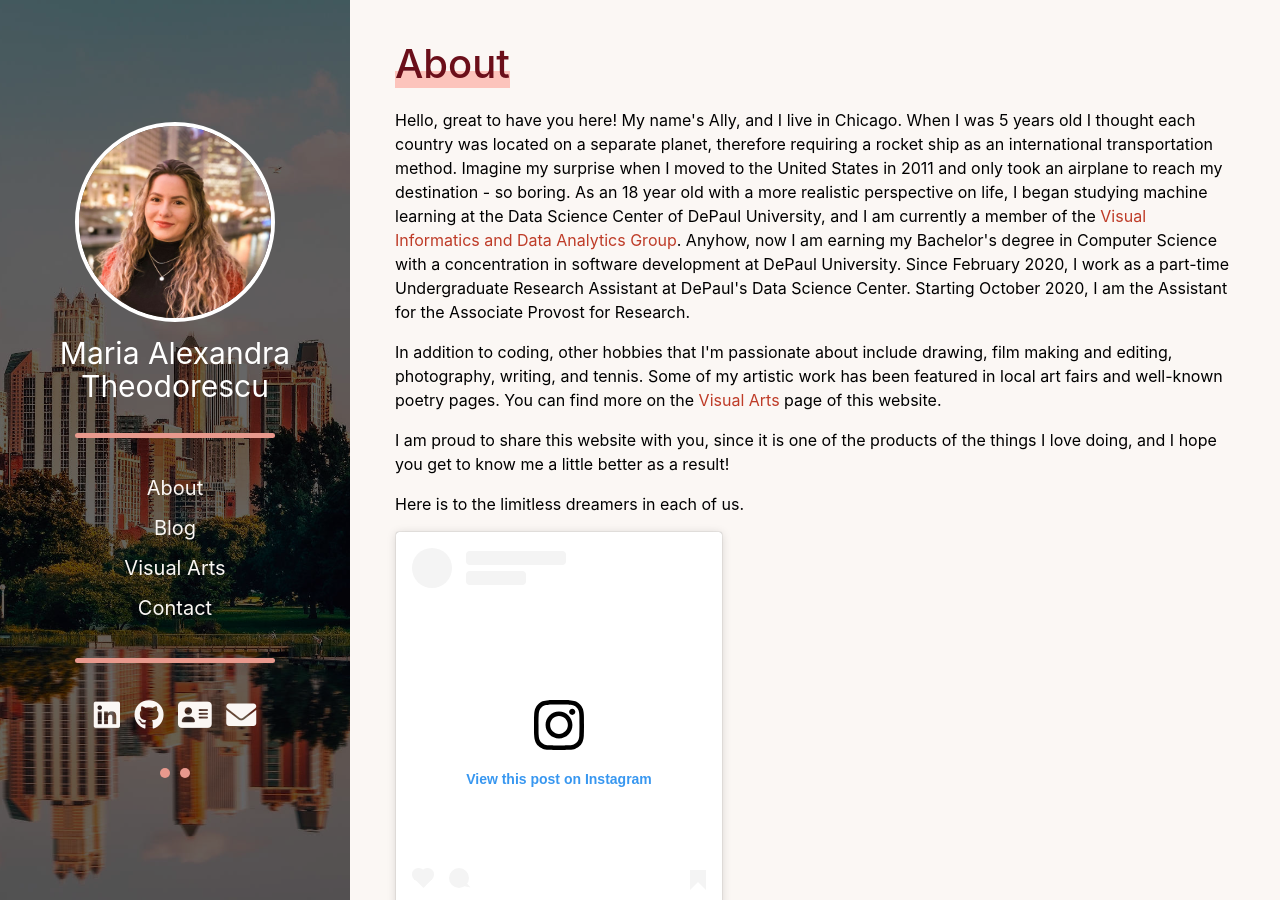
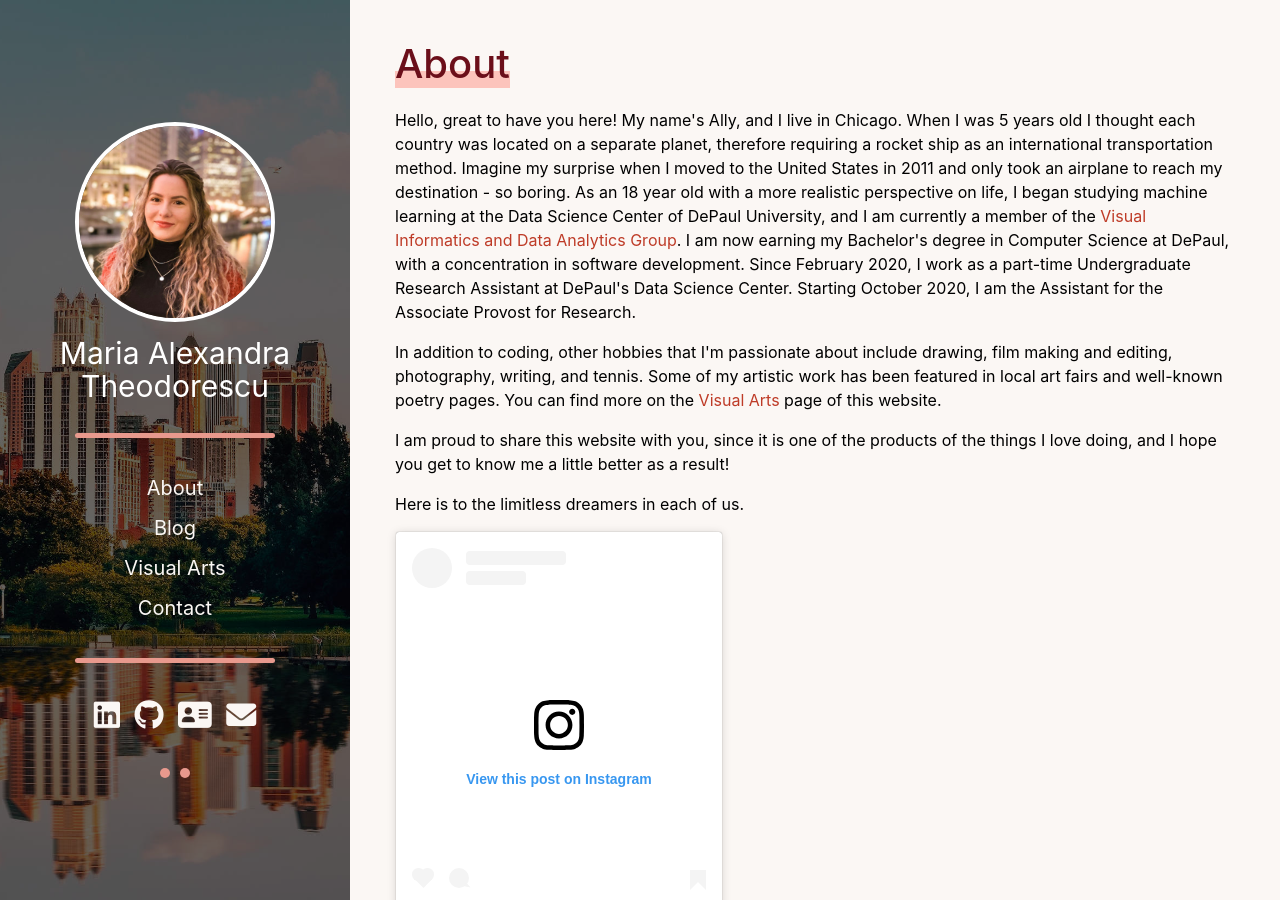
Before and after one commit to allyth/allyth.me, a Jekyll site: the page built from about.html, in a window 1280 px wide. Built offline with Jekyll 4.4.1, drawn with Linux system fonts in a browser that asks for light colours; a script that is not in the unit is left out.

Commit message:
Small change in about description and add meta description

```diff
--- a/_layouts/default.html
+++ b/_layouts/default.html
@@ -4,6 +4,10 @@
     <meta name="viewport" content="width=device-width, initial-scale=1">
     <meta charset="utf-8">
     <title>{{ page.title }} - {{ site.title }}</title>
+    {% if page.description %}
+      <meta name="description" content="{{ page.description }}">
+    {% endif %}
+
     <link rel="icon" href="/assets/img/ally/favicon.png">
     <link rel="stylesheet" href="/assets/img/fontawesome/css/all.min.css">
     <link rel="stylesheet" href="/assets/bootstrap/bootstrap.min.css">
--- a/about.html
+++ b/about.html
@@ -10,7 +10,7 @@ title: "About"
             <h1>
                 <span class="ap-highlight-pink">About</span>
             </h1>
-            <p>Hello, great to have you here! My name's Ally, and I live in Chicago. When I was 5 years old I thought each country was located on a separate planet, therefore requiring a rocket ship as an international transportation method. Imagine my surprise when I moved to the United States in 2011 and only took an airplane to reach my destination - so boring. As an 18 year old with a more realistic perspective on life, I began studying machine learning at the Data Science Center of DePaul University, and I am currently a member of the <a href="http://facweb.cs.depaul.edu/research/vc/students.html">Visual Informatics and Data Analytics Group</a>. Anyhow, now I am earning my Bachelor's degree in Computer Science with a concentration in software development at DePaul University. Since February 2020, I work as a part-time Undergraduate Research Assistant at DePaul's Data Science Center. Starting October 2020, I am the Assistant for the Associate Provost for Research.</p>
+            <p>Hello, great to have you here! My name's Ally, and I live in Chicago. When I was 5 years old I thought each country was located on a separate planet, therefore requiring a rocket ship as an international transportation method. Imagine my surprise when I moved to the United States in 2011 and only took an airplane to reach my destination - so boring. As an 18 year old with a more realistic perspective on life, I began studying machine learning at the Data Science Center of DePaul University, and I am currently a member of the <a href="http://facweb.cs.depaul.edu/research/vc/students.html">Visual Informatics and Data Analytics Group</a>. I am now earning my Bachelor's degree in Computer Science at DePaul, with a concentration in software development. Since February 2020, I work as a part-time Undergraduate Research Assistant at DePaul's Data Science Center. Starting October 2020, I am the Assistant for the Associate Provost for Research.</p>
 
             <p>In addition to coding, other hobbies that I'm passionate about include drawing, film making and editing, photography, writing, and tennis. Some of my artistic work has been featured in local art fairs and well-known poetry pages. You can find more on the <a href="/visual-arts.html">Visual Arts</a> page of this website.</p>
 
--- a/index.html
+++ b/index.html
@@ -1,6 +1,7 @@
 ---
 layout: default
 title: "Home"
+description: Maria Alexandra Theodorescu • Personal Website
 ---
 <div id="home-container">{% include side-menu.html %}</div>
 
```
